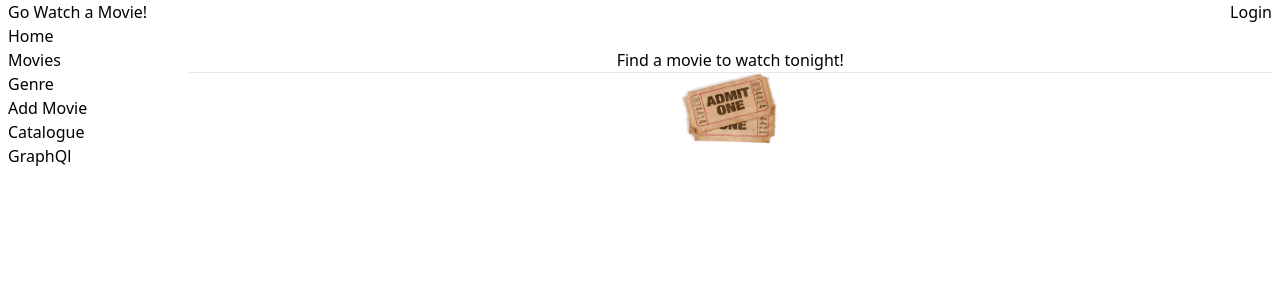
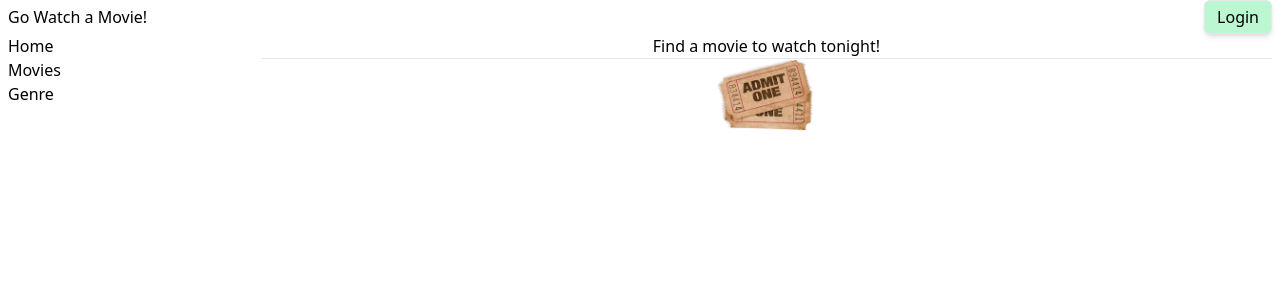
Before and after one commit to carlosarraes/watchamovie, a React (Vite) app: page / in a window 1280 px wide. Shown: the top 300 px of the page. Built offline with nearby package versions, Linux system fonts and the light colour scheme.

Commit message:
feat: setup Alert, mock jwtToken

```diff
--- a/src/App.tsx
+++ b/src/App.tsx
@@ -1,24 +1,61 @@
-import { Link, Outlet } from 'react-router-dom'
+import { useState } from 'react'
+import { Link, Outlet, useNavigate } from 'react-router-dom'
+import Alert from './components/Alert'
 
 function App() {
+  const [jwtToken, setJwtToken] = useState('')
+  const [alertMsg, setAlertMsg] = useState('')
+  const [alertClass, setAlertClass] = useState('hidden')
+
+  const navigate = useNavigate()
+
+  const logout = () => {
+    setJwtToken('')
+    navigate('/login')
+  }
+
   return (
     <>
       <header className="mx-2">
         <section className="flex justify-between items-center">
           <h1>Go Watch a Movie!</h1>
-          <Link to="/login">Login</Link>
+          {!jwtToken ? (
+            <Link
+              to="/login"
+              className="border py-1 px-3 rounded-md shadow-md bg-green-200 hover:bg-green-400 duration-200"
+            >
+              Login
+            </Link>
+          ) : (
+            <button
+              onClick={logout}
+              className="border py-1 px-3 rounded-md shadow-md bg-red-200 hover:bg-red-400 duration-200"
+            >
+              Logout
+            </button>
+          )}
         </section>
       </header>
       <main className="flex mx-2">
-        <nav className="flex flex-col w-2/12">
+        <nav className="flex flex-col w-3/12">
           <Link to="/">Home</Link>
           <Link to="/movies">Movies</Link>
           <Link to="/genres">Genre</Link>
-          <Link to="/admin/movie/0">Add Movie</Link>
-          <Link to="/admin">Catalogue</Link>
-          <Link to="/graphql">GraphQl</Link>
+          {jwtToken && <Link to="/admin/movie/0">Add Movie</Link>}
+          {jwtToken && <Link to="/admin">Catalogue</Link>}
+          {jwtToken && <Link to="/graphql">GraphQl</Link>}
         </nav>
-        <Outlet />
+        <section className="flex flex-col w-full justify-center">
+          <Alert message={alertMsg} className={alertClass} />
+          <Outlet
+            context={{
+              jwtToken,
+              setJwtToken,
+              setAlertMsg,
+              setAlertClass,
+            }}
+          />
+        </section>
       </main>
     </>
   )
```
